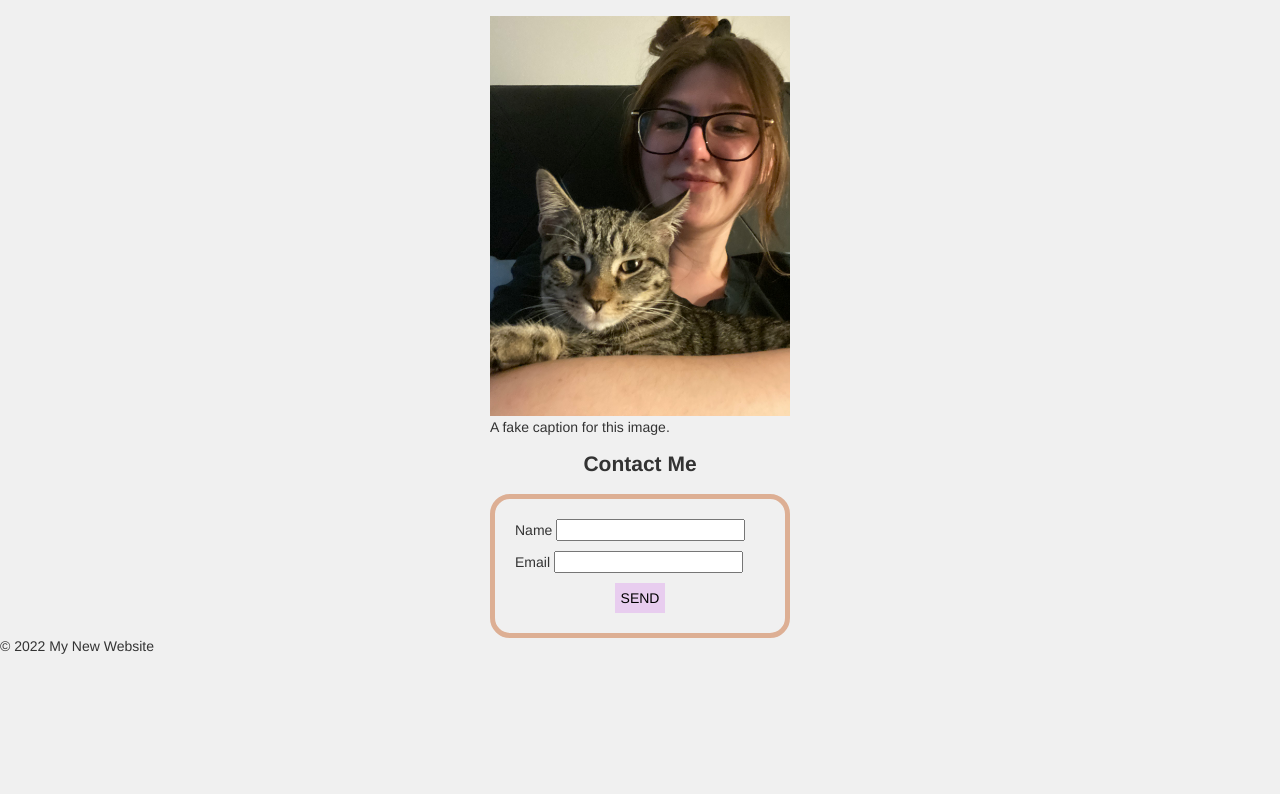
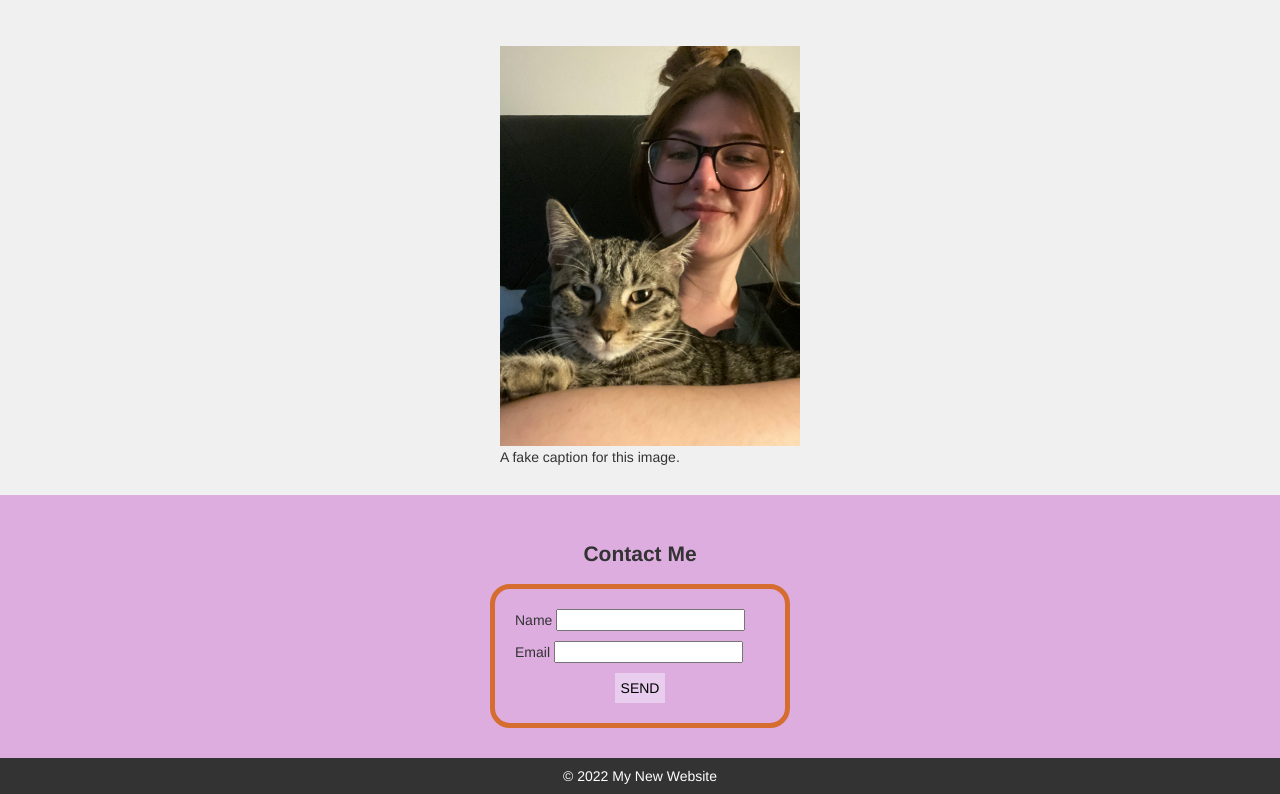
Before and after one commit to EllieWalsch/HTML-practice, a website built with Vite: page index.html in a window 1280 px wide. Shown: the part 119-913 px from the top of the page. Before the commit the page ends 800 px from the top, so only its background shows below. Built offline with nearby package versions, Linux system fonts and the light colour scheme.

Commit message:
Add CSS background to form and footer

```diff
--- a/src/style.css
+++ b/src/style.css
@@ -6,7 +6,7 @@ body {
 }
 
 nav {
-  background-color: #333;
+  background-color:#333;
   border-bottom: 1px solid #000;
   color: #fff;
   padding: 10px;
@@ -30,11 +30,12 @@ a {
 figure {
   margin: 0 auto;
   width: 300px;
-
+  padding: 30px 10px;
 }
 
 h1,
-h2 {
+h2,
+footer {
   text-align: center;
 }
 
@@ -50,7 +51,7 @@ div {
 
 form {
   padding: 10px;
-  border: 5px solid #ddaf94;
+  border: 5px solid #d66d30;
   border-radius: 20px;
 }
 
@@ -62,5 +63,16 @@ button {
   width: 120;
   height: 30px;
   margin: 10px auto;
+}
+
+footer {
+  background-color: #333;
+  color: #fff;
+  padding: 10px;
+}
+
+section {
+  background-color: rgb(222 173 224);
+  padding: 30px 10px;
 
 }
```
